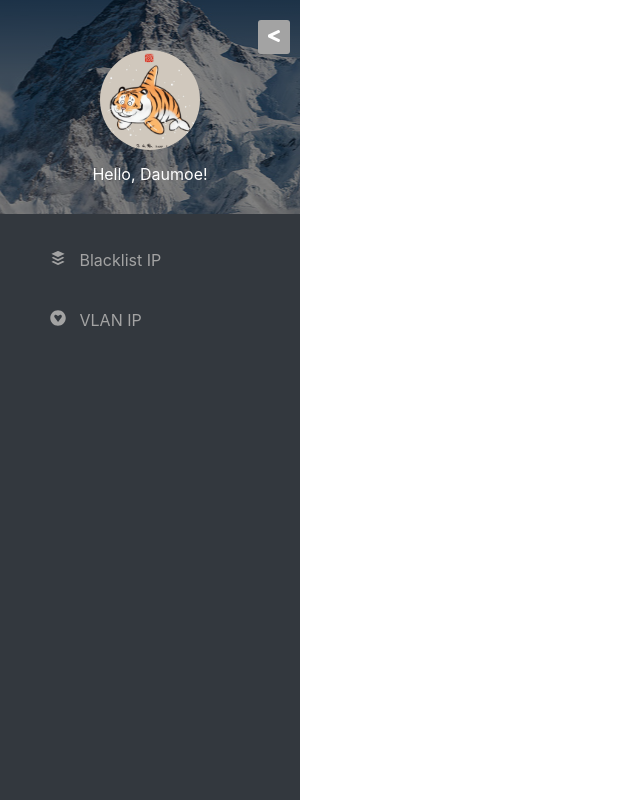
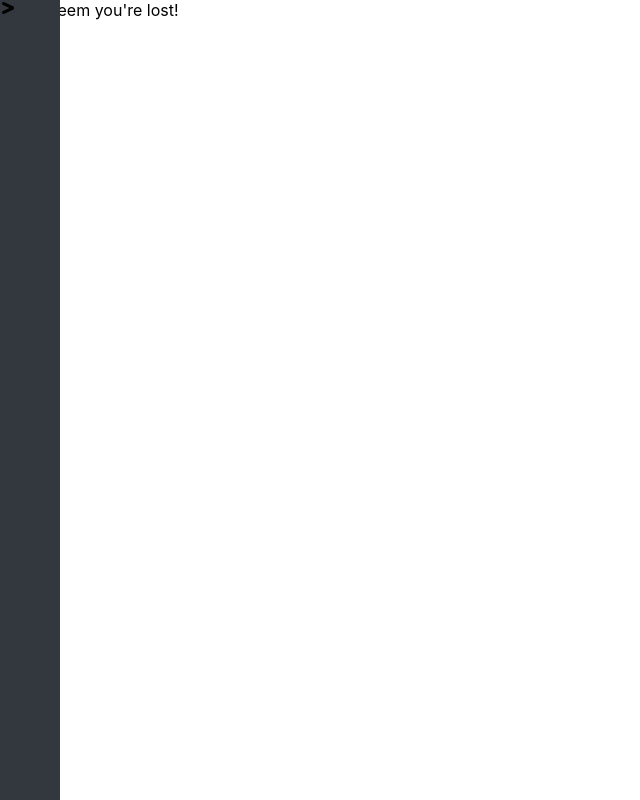
Before and after one commit to DauMoe/ip_mana_fe, a React (Create React App) app: page /vlan in a window 1280 px wide. Both pictures are taken after a click on the element 274 px from the left and 37 px from the top of the page. Shown: the whole page, without its empty margins (0-640 px from the left). Built offline with nearby package versions, Linux system fonts and the light colour scheme.

Commit message:
DOING sidebar

```diff
--- a/src/GlobalStyle.sass
+++ b/src/GlobalStyle.sass
@@ -2,3 +2,4 @@ $sidebar_color: #33383E
 $white: white
 $sidebar_item_non_selected: #a3a3a3
 $sidebar_width: 300px
+$sidebar_close_width: 60px
--- a/src/components/BlackLIst/index.js
+++ b/src/components/BlackLIst/index.js
@@ -1,5 +1,4 @@
 import React, { useEffect, useState } from "react";
-import SideBar from "../SideBar";
 
 function BlackList (props) {
     return(
--- a/src/components/Redux/ReducersAndActions/SideBar/ActionsDefinition.js
+++ /dev/null
@@ -1,2 +0,0 @@
-export const OPEN_SIDEBAR = "OPEN";
-export const CLOSE_SIDEBAR = "CLOSE";
--- /dev/null
+++ b/src/components/Redux/ReducersAndActions/SideBar/SideBarActionsDefinition.js
@@ -0,0 +1,3 @@
+export const OPEN_SIDEBAR = "OPEN";
+export const CLOSE_SIDEBAR = "CLOSE";
+export const SELECT_ITEM = "SELECT_ITEM";
--- a/src/components/Redux/ReducersAndActions/SideBar/SideBarReducer.js
+++ b/src/components/Redux/ReducersAndActions/SideBar/SideBarReducer.js
@@ -1,11 +1,11 @@
-import { CLOSE_SIDEBAR, OPEN_SIDEBAR } from './ActionsDefinition';
+import { CLOSE_SIDEBAR, OPEN_SIDEBAR, SELECT_ITEM } from './SideBarActionsDefinition';
 
 
 const CLOSED = false;
 const OPEN = true;
 const initState = {
-    is_open: CLOSED,
-    current_index: -1 //Index of current selected item
+    is_open: OPEN,
+    index: -1 //Index of current selected item
 };
 
 const SideBarReducer = (state = initState, payload) => {
@@ -23,6 +23,12 @@ const SideBarReducer = (state = initState, payload) => {
                 is_open: CLOSED
             }
 
+        case SELECT_ITEM:
+            return {
+                ...state,
+                is_open: CLOSED,
+                index: payload.index
+            }
         default:
             return state;
     }
--- a/src/components/SideBar/SideBar.sass
+++ b/src/components/SideBar/SideBar.sass
@@ -5,10 +5,15 @@
     position: absolute
     top: 0
     left: 0
-    width: GlobalStyle.$sidebar_width
     background-color: GlobalStyle.$sidebar_color
 
+
+.open
+    width: GlobalStyle.$sidebar_width
+
+
 .closed
+    width: GlobalStyle.$sidebar_close_width
 
 
 .sidebar_avatar
@@ -16,17 +21,15 @@
     background: linear-gradient(rgba(0, 0, 0, 0.5), rgba(0, 0, 0, 0.5)), url("./ava_area_bg.jpg") center center no-repeat
     padding: 50px 0 30px 0
     text-align: center
-
     img
         width: 100px
         height: 100px
         border-radius: 50%
-
     span
         color: GlobalStyle.$white
         margin-top: 10px
         display: inline-block
-    span.closed_button
+    span.state_button
         cursor: pointer
         position: absolute
         top: 10px
@@ -35,6 +38,7 @@
         background-color: GlobalStyle.$sidebar_item_non_selected
         border-radius: 3px
 
+
 .sidebar_items
     ul
         list-style-type: none
@@ -42,18 +46,14 @@
         li
             // border-bottom: 1px solid GlobalStyle.$sidebar_item_non_selected
             padding: 20px 0 20px 50px
-
             a
                 text-decoration: none
                 color: GlobalStyle.$sidebar_item_non_selected
-
                 span:hover
                     text-decoration: underline
                     cursor: pointer
                     color: GlobalStyle.$white
-
         li:first-child
             // border-top: 1px solid GlobalStyle.$sidebar_item_non_selected
-
         li.selected
             background-color: GlobalStyle.$white
--- a/src/components/SideBar/index.js
+++ b/src/components/SideBar/index.js
@@ -3,15 +3,15 @@ import "./SideBar.sass";
 import ava from './1.jpg';
 import { Link } from "react-router-dom";
 import { useDispatch, useSelector } from "react-redux";
-import {FaLessThan} from "react-icons/fa";
-import { OPEN_SIDEBAR, CLOSE_SIDEBAR } from "../Redux/ReducersAndActions/SideBar/ActionsDefinition";
+import {FaLessThan, FaGreaterThan} from "react-icons/fa";
+import { OPEN_SIDEBAR, SELECT_ITEM, CLOSE_SIDEBAR } from "../Redux/ReducersAndActions/SideBar/SideBarActionsDefinition";
 
 //Sass doc: https://sass-lang.com/guide
 //Redux doc: https://viblo.asia/p/redux-hook-da-suong-lai-con-suong-hon-Az45brxQ5xY
 
 function SideBar (props) {
     const { ListItems } = props;
-    const { is_open } = useSelector(state => state.SideBar);
+    const { is_open, index } = useSelector(state => state.SideBar);
     const dispatch = useDispatch();
     const getWindowDimensions = () => {
         const { innerWidth: width, innerHeight: height } = window;
@@ -29,16 +29,31 @@ function SideBar (props) {
     }, []);
 
     const CloseSideBar = () => {
+        if (is_open) {
+            dispatch({
+                type: CLOSE_SIDEBAR
+            })
+        } else {
             dispatch({
                 type: OPEN_SIDEBAR
             })
         }
+    }
+
+    const SelectItem = (index) => {
+        dispatch({
+            type: SELECT_ITEM,
+            index: index
+        })
+    }
 
     return(
-        <div className={"sidebar " + (is_open ? "" : "closed")} style={{"height": windowsSize.height + 'px'}}>
-
+        <div className={"sidebar " + (is_open ? "open" : "closed")} style={{"height": windowsSize.height + 'px'}}>
+            {/* Sidebar when open */}
+            {is_open && (
+                <>
                     <div className="sidebar_avatar">
-                <span onClick={CloseSideBar} className="closed_button"><FaLessThan/></span>
+                        <span onClick={CloseSideBar} className="state_button"><FaLessThan/></span>
                         <img src={ava}/>
                         <br/>
                         <span>Hello, Daumoe!</span>
@@ -48,13 +63,22 @@ function SideBar (props) {
                         <ul>
                             {ListItems.map((item, index) => {
                                 return (
-                            <li key={index}>
+                                    <li key={index} onClick={() => SelectItem(index)}>
                                         <Link to={item.path}>{item.icon}&nbsp;&nbsp; <span>{item.name}</span></Link>
                                     </li>
                                 )
                             })}
                         </ul>
                     </div>
+                </>
+            )}
+
+            {/* Sidebar when close  */}
+            {!is_open && (
+                <>
+                    <span onClick={CloseSideBar} className="state_button"><FaGreaterThan/></span>
+                </>
+            )}
 
         </div>
     );
```
Lines whose indentation alone changed are shown as unchanged.
